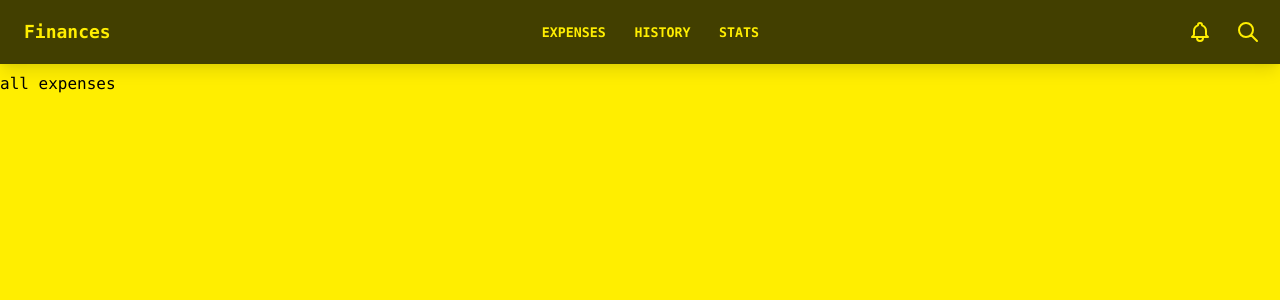
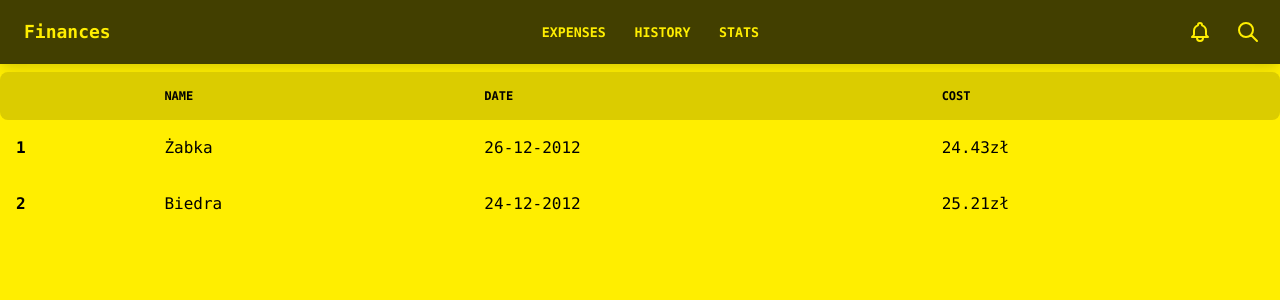
Before and after one commit to wleklinskimateusz/Finance, a React (Create React App) app in the folder client/: page /expenses/list in a window 1280 px wide. Shown: the top 300 px of the page. Built offline with nearby package versions, Linux system fonts and the light colour scheme.

Commit message:
add table to expenses ,add card to single expense

```diff
--- /dev/null
+++ b/client/src/Components/common/Card.jsx
@@ -0,0 +1,14 @@
+export function Card(props) {
+    return (
+    <div className=" card card-bordered max-w-lg shadow">
+        <div className="card-body">
+            <h2 className="card-title">{props.title}</h2>
+            {props.children}
+            <div className="justify-end card-actions">
+                {props.actions}
+            </div>
+        </div>
+
+    </div>
+    )
+}
--- /dev/null
+++ b/client/src/Components/common/Table.jsx
@@ -0,0 +1,13 @@
+export function Table(props) {
+    return (
+    <div className="overflow-x-auto">
+    <table className="table w-full">
+      <thead>
+            {props.headers}
+      </thead>
+      <tbody>
+            {props.children}
+      </tbody>
+    </table>
+  </div>)
+}
--- /dev/null
+++ b/client/src/Components/common/TableRow.jsx
@@ -0,0 +1,20 @@
+import { useState } from "react"
+import { useNavigate } from "react-router-dom";
+
+export function TableRow(props) {
+    const [isHovered, setIsHovered] = useState(false);
+    let navigate = useNavigate();
+
+    return (
+    <tr className={isHovered ? "hover" : ""}
+        onMouseEnter={() => setIsHovered(true)}
+        onMouseLeave={() => setIsHovered(false)}
+        onMouseDown={() => {
+            navigate(`/${props.url}/${props.number}`)
+        }}
+    >
+    <th>{props.number}</th>
+    {props.cols.map(item => (<td>{item}</td>))}
+  </tr>
+  )
+}
--- a/client/src/Pages/Expenses/Expense.jsx
+++ b/client/src/Pages/Expenses/Expense.jsx
@@ -1,8 +1,27 @@
-import { useParams } from "react-router-dom"
+import { Link, useParams } from "react-router-dom"
+import { Card } from "../../Components/common/Card";
 
 export function Expense(props) {
     let params = useParams();
+    const id = params.expenseId
     return (
-    <div>Expanse: {params.expenseId}</div>
+    <div className="flex justify-center items-center">
+        <Card
+            title={"Biedra"}
+            actions={
+                <Link to="/expenses/list" >
+                    <div
+                        className="btn btn-primary"
+                        to="/expenses/list">
+                            Back
+                    </div>
+                </Link>
+            }
+        >
+            <p>Category: Groceries</p>
+            <p>Cost: 12.5zł</p>
+            <p>Date: 12.12.2021</p>
+        </Card>
+    </div>
     )
 }
--- a/client/src/Pages/Expenses/ExpenseList.jsx
+++ b/client/src/Pages/Expenses/ExpenseList.jsx
@@ -1,5 +1,30 @@
+import { Table } from "../../Components/common/Table";
+import { TableRow } from "../../Components/common/TableRow";
+
 export function ExpenseList(props) {
+    const rows = [
+        {
+            id: 1,
+            cols: ["Żabka", "26-12-2012", "24.43zł"]
+        },
+        {
+            id: 2,
+            cols: ["Biedra", "24-12-2012", "25.21zł"]
+        }
+    ]
     return (
-    <div>all expenses</div>
+    <div>
+        <Table headers={(
+        <tr>
+            <th></th>
+            <th>Name</th>
+            <th>Date</th>
+            <th>Cost</th>
+        </tr>)
+        }>
+            {rows.map(item => (<TableRow number={item.id} key={item.id} cols={item.cols} url="expenses"/>))}
+
+        </Table>
+    </div>
     )
 }
```
Also changed, not shown: client/package.json (+21 -2 lines), 1 other file (tests, documents, lock files or other folders).
